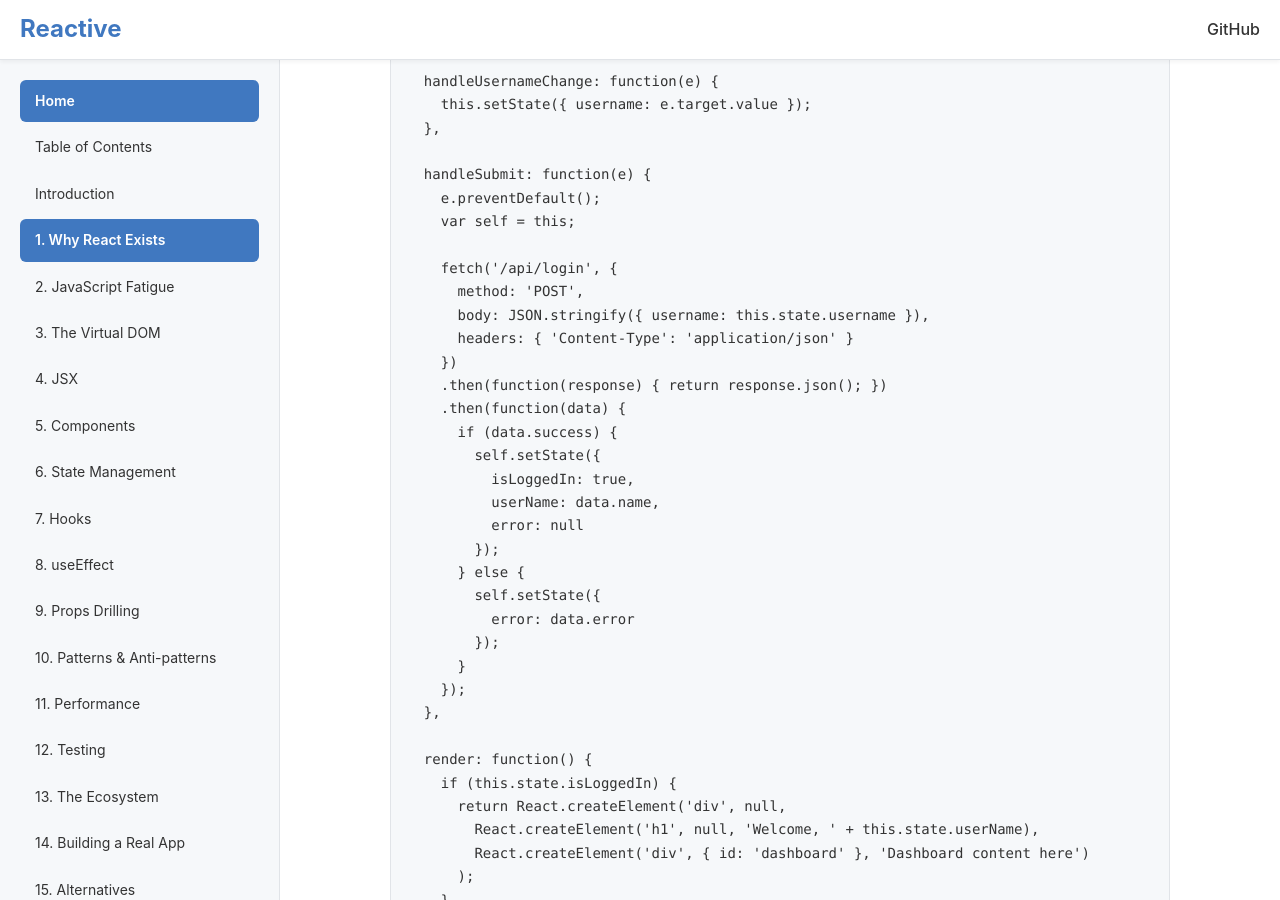
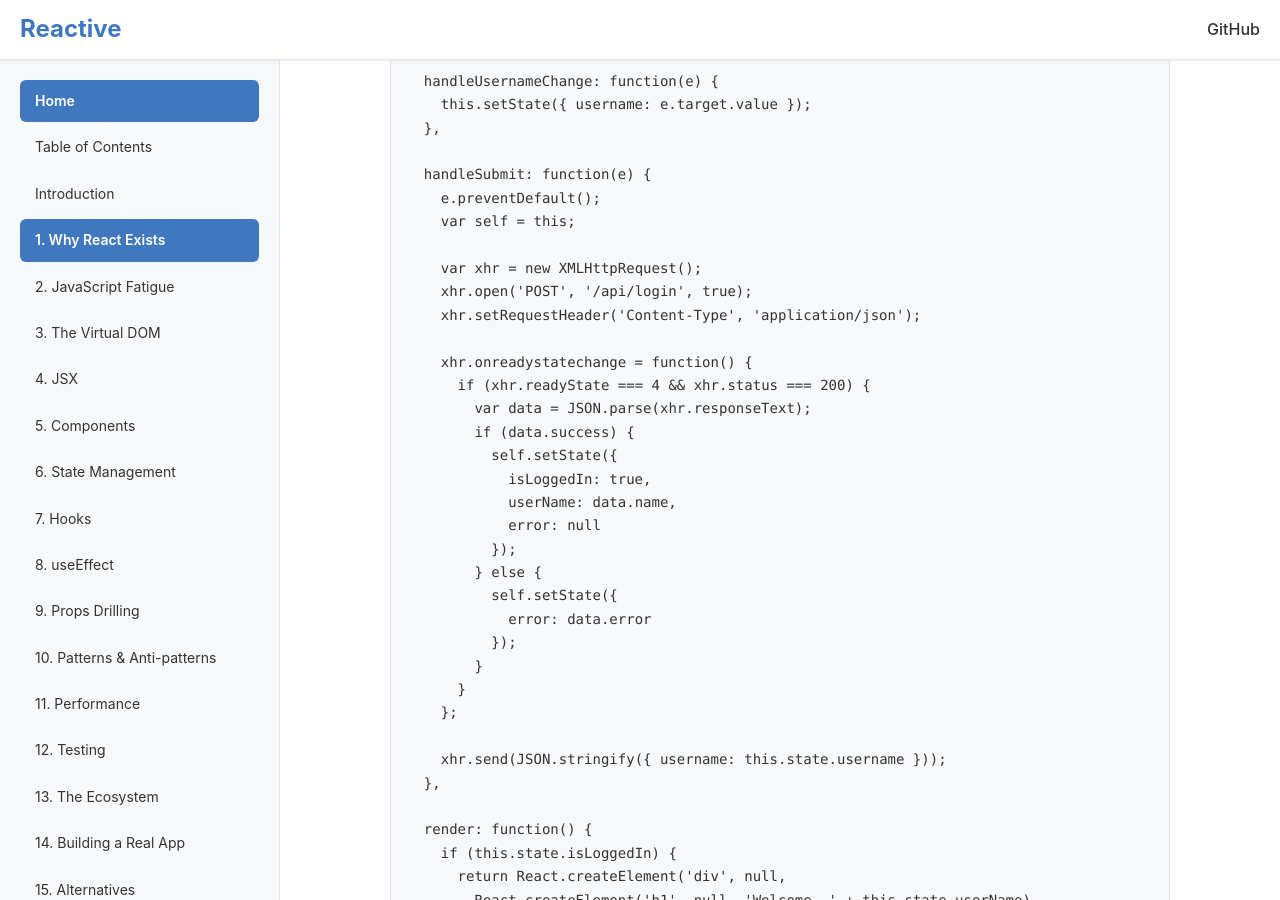
Before and after one commit to cloudstreet-dev/React-is-Awful, a Jekyll site: the page built from 03-chapter-why-react-exists.md, in a window 1280 px wide and 900 px high, scrolled down 1570 px. Built offline with Jekyll 4.4.1, drawn with Linux system fonts in a browser that asks for light colours.

Commit message:
Replace fetch with XMLHttpRequest in early-React login example
Use XHR to better reflect the era when React.createClass was idiomatic,
since fetch wasn't widely available at the time.

Co-Authored-By: Claude Opus 4.7 (1M context) <noreply@anthropic.com>

```diff
--- a/03-chapter-why-react-exists.md
+++ b/03-chapter-why-react-exists.md
@@ -64,25 +64,28 @@ var LoginComponent = React.createClass({
     e.preventDefault();
     var self = this;
 
-    fetch('/api/login', {
-      method: 'POST',
-      body: JSON.stringify({ username: this.state.username }),
-      headers: { 'Content-Type': 'application/json' }
-    })
-    .then(function(response) { return response.json(); })
-    .then(function(data) {
-      if (data.success) {
-        self.setState({
-          isLoggedIn: true,
-          userName: data.name,
-          error: null
-        });
-      } else {
-        self.setState({
-          error: data.error
-        });
+    var xhr = new XMLHttpRequest();
+    xhr.open('POST', '/api/login', true);
+    xhr.setRequestHeader('Content-Type', 'application/json');
+
+    xhr.onreadystatechange = function() {
+      if (xhr.readyState === 4 && xhr.status === 200) {
+        var data = JSON.parse(xhr.responseText);
+        if (data.success) {
+          self.setState({
+            isLoggedIn: true,
+            userName: data.name,
+            error: null
+          });
+        } else {
+          self.setState({
+            error: data.error
+          });
+        }
       }
-    });
+    };
+
+    xhr.send(JSON.stringify({ username: this.state.username }));
   },
 
   render: function() {
```
